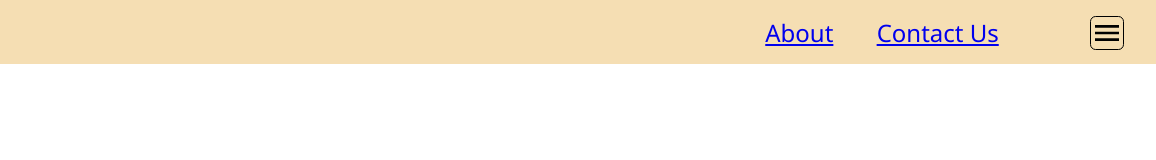
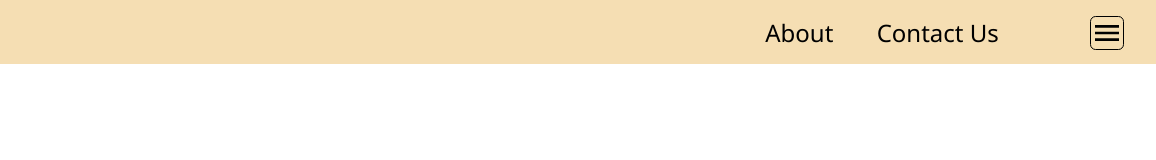
Before and after one commit to indiaunlocked/indiaunlocked.github.io, a plain HTML site: page index.html in a window 1280 px wide. Shown: the full height of the page, 124-1280 px from the left. Drawn offline with Linux system fonts and the light colour scheme.

```diff
--- a/index.html
+++ b/index.html
@@ -15,10 +15,10 @@
             <div class="side-bar"></div>
             <div class="container">
                 <div class="about">
-                    <a href="/home/about_us.html">About</a>
+                    <a href="/home/about_us.html" style="text-decoration: none; color: black;">About</a>
                 </div>
                 <div class="contact-us">
-                    <a href="/home/contact_us.html">Contact Us</a>
+                    <a href="/home/contact_us.html" style="text-decoration: none; color: black;">Contact Us</a>
                 </div>
             </div>
             <div class="logo">
```
